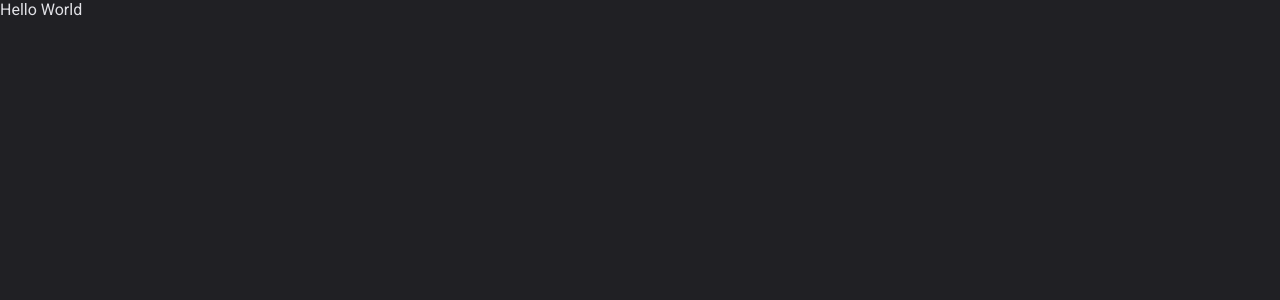
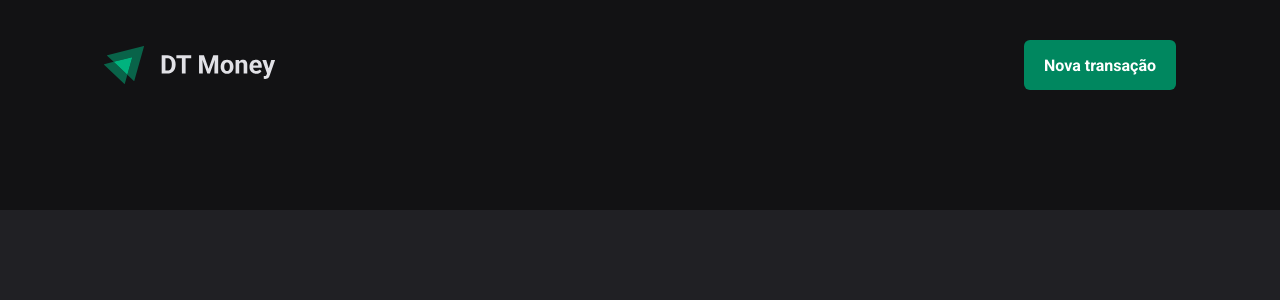
Before and after one commit to RCurvo/dt-money, a React (Vite) app: page / in a window 1280 px wide. Shown: the top 300 px of the page. Built offline with nearby package versions, Linux system fonts and the light colour scheme.

Commit message:
Implements Header

```diff
--- a/src/App.tsx
+++ b/src/App.tsx
@@ -1,4 +1,6 @@
 import { ThemeProvider } from 'styled-components'
+import { Transactions } from './pages/Transactions'
+
 import { GlobalStyle } from './styles/global'
 import { defaultTheme } from './styles/themes/default'
 
@@ -6,7 +8,7 @@
   return (
     <ThemeProvider theme={defaultTheme}>
       <GlobalStyle />
-      <div className="App">Hello World</div>
+      <Transactions />
     </ThemeProvider>
   )
 }
--- /dev/null
+++ b/src/components/Header/index.tsx
@@ -0,0 +1,13 @@
+import { HeaderContainer, HeaderContent, NewTransactionButton } from './styles'
+import LogoImg from '../../assets/Logo.svg'
+
+export function Header() {
+  return (
+    <HeaderContainer>
+      <HeaderContent>
+        <img src={LogoImg} alt=""></img>
+        <NewTransactionButton> Nova transação</NewTransactionButton>
+      </HeaderContent>
+    </HeaderContainer>
+  )
+}
--- /dev/null
+++ b/src/components/Header/styles.ts
@@ -0,0 +1,31 @@
+import styled from 'styled-components'
+
+export const HeaderContainer = styled.header`
+  background: ${(props) => props.theme['gray-900']};
+  padding: 2.5rem 0 7.5rem;
+`
+
+export const HeaderContent = styled.div`
+  width: 100%;
+  max-width: 1120px;
+  margin: 0 auto;
+  padding: 0 1.5rem;
+  display: flex;
+  justify-content: space-between;
+  align-items: center;
+`
+export const NewTransactionButton = styled.button`
+  height: 50px;
+  border: 0;
+  background: ${(props) => props.theme['green-500']};
+  color: ${(props) => props.theme.white};
+  font-weight: bold;
+  padding: 0 1.25rem;
+  border-radius: 6px;
+  cursor: pointer;
+
+  &:hover {
+    background: ${(props) => props.theme['green-700']};
+    transition: background-color 0.2s;
+  }
+`
--- /dev/null
+++ b/src/pages/Transactions/index.tsx
@@ -0,0 +1,9 @@
+import { Header } from '../../components/Header'
+
+export function Transactions() {
+  return (
+    <div>
+      <Header />
+    </div>
+  )
+}
```
Also changed, not shown: src/pages/Transactions/styles.ts (added).
